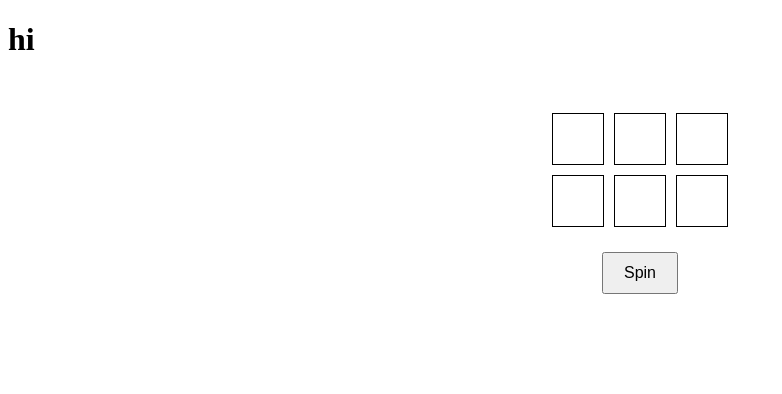
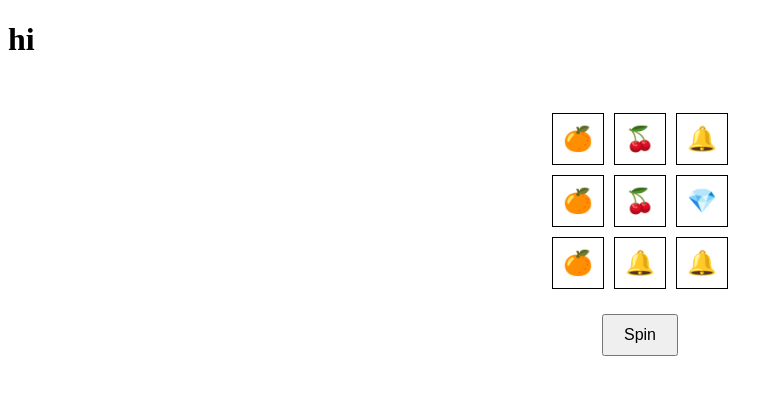
Before and after one commit to xcinek1337/777-MACHINE, a React app: page / in a window 1280 px wide. Shown: the top 394 px of the page, without its empty margins (0-782 px from the left). Built offline with nearby package versions, Linux system fonts and the light colour scheme.

Commit message:
3reels with random values - look like real game

```diff
--- a/src/components/SlotMachine.js
+++ b/src/components/SlotMachine.js
@@ -7,6 +7,21 @@ const SlotMachine = () => {
 	const [reels, setReels] = useState(['', '', '']);
 	const [spinning, setSpinning] = useState(false);
 
+
+	const gambling = () => {
+		return (
+			<div className='reels'>
+				{generateRandomSymbols().map((symbol, index) => (
+					<div
+						key={index}
+						className='reel'
+					>
+						{symbol}
+					</div>
+				))}
+			</div>
+		);
+	};
 	const spinReels = () => {
 		setSpinning(true);
 
@@ -34,26 +49,9 @@ const SlotMachine = () => {
 
 	return (
 		<div className='slot-machine'>
-			<div className='reels'>
-				{reels.map((symbol, index) => (
-					<div
-						key={index}
-						className='reel'
-					>
-						{symbol}
-					</div>
-				))}
-			</div>
-			<div className='reels'>
-				{reels.map((symbol, index) => (
-					<div
-						key={index}
-						className='reel'
-					>
-						{symbol}
-					</div>
-				))}
-			</div>
+			{gambling()}
+			{gambling()}
+			{gambling()}
 			<button
 				onClick={spinReels}
 				disabled={spinning}
```
